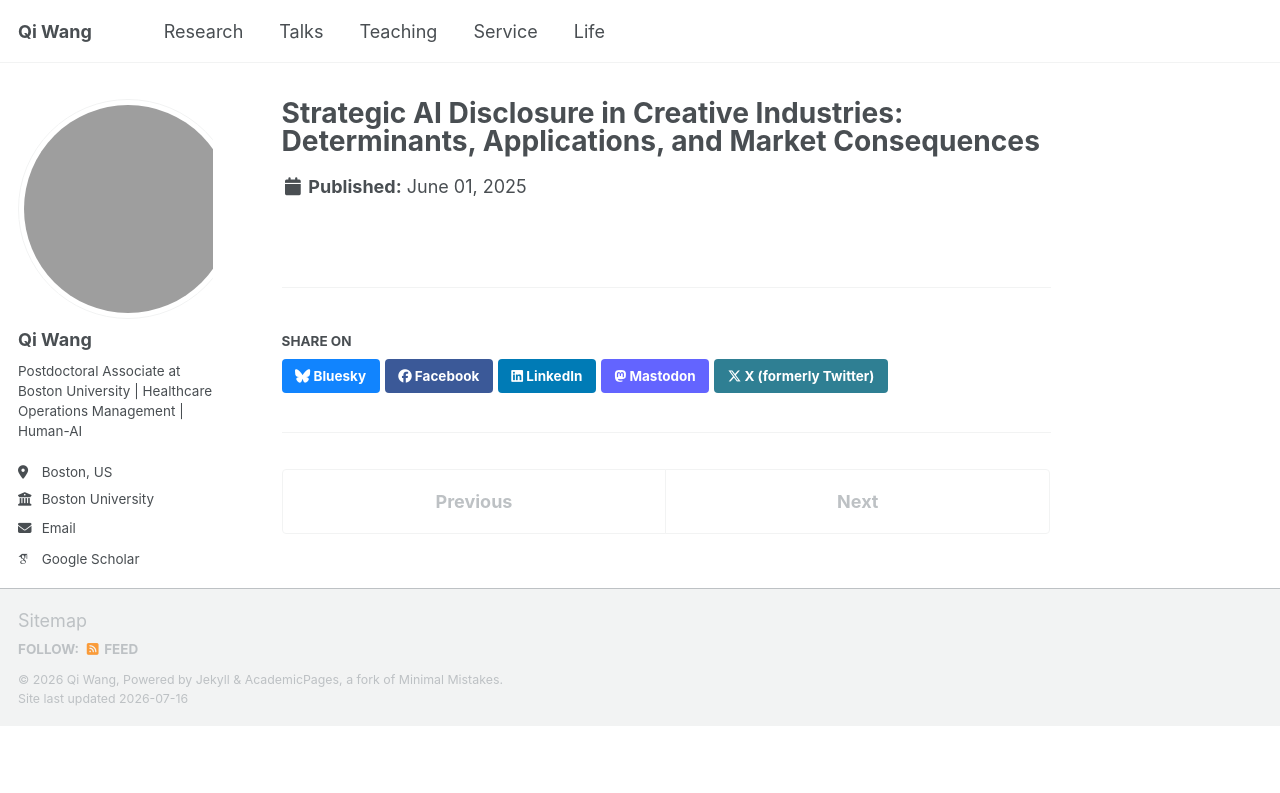
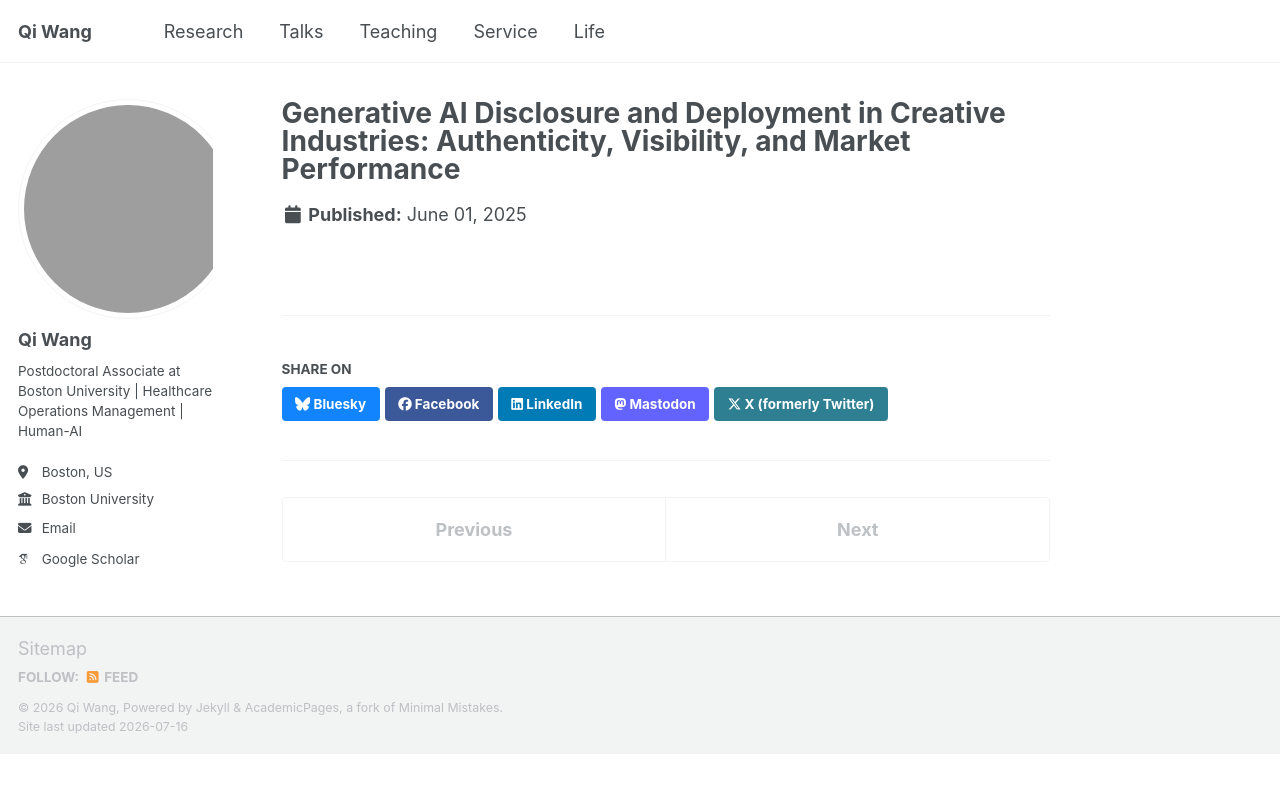
Before and after one commit to qiwang-katherine/qiwang-katherine.github.io, a Jekyll site: the page built from _publications/2025-06-wp-ai-disclosure.md, in a window 1280 px wide. Shown: the top 793 px of the page. Built offline with Jekyll 4.4.1, drawn with Linux system fonts in a browser that asks for light colours; some web fonts are replaced; a script bundle is joined from its source files by our own code; library files that are not in the unit come from our copies.

Commit message:
2025-06-wp-ai-disclosure.md

```diff
--- a/_publications/2025-06-wp-ai-disclosure.md
+++ b/_publications/2025-06-wp-ai-disclosure.md
@@ -1,11 +1,11 @@
 ---
-title: "Strategic AI Disclosure in Creative Industries: Determinants, Applications, and Market Consequences"
+title: "Generative AI Disclosure and Deployment in Creative Industries: Authenticity, Visibility, and Market Performance"
 collection: publications
-permalink: /publication/07-wp-ai-disclosure
-category: working
-pub_number: 7
+permalink: /publication/03-genai-disclosure
+category: submitted
+pub_number: 3
 authors: 'Linghui Feng, <b>Qi Wang</b>*, Marcus Bellamy. (2025).'
-venue_line: 'In Preparation for Production and Operations Management.'
+venue_line: 'Under review at Production and Operations Management.'
 note: '*Corresponding author.'
 date: 2025-06-01
 ---
```
